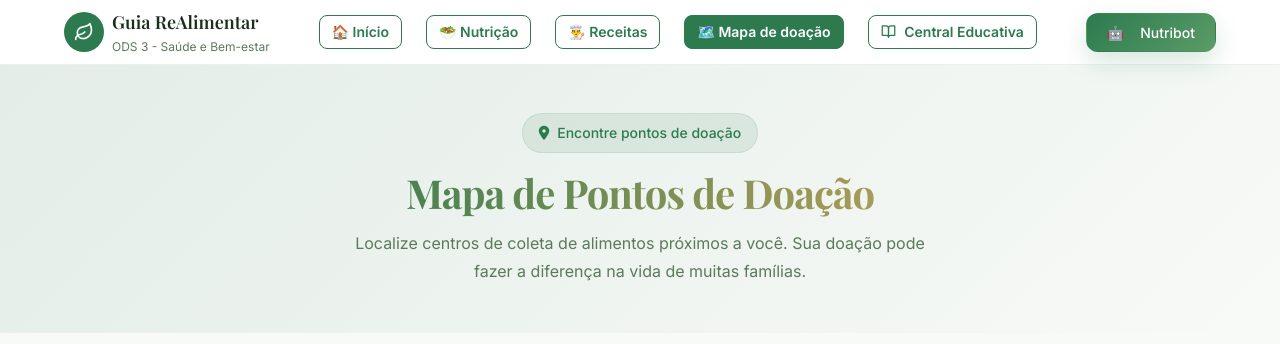
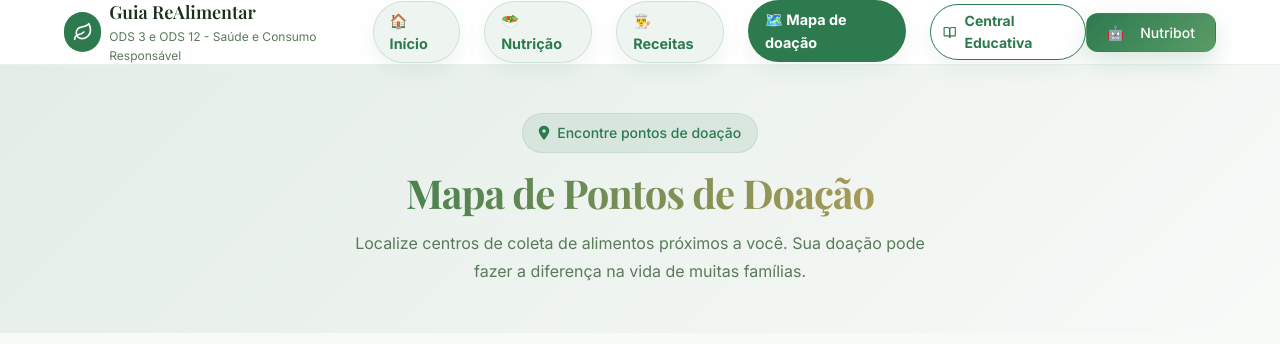
Before and after one commit to Danilocss13/trabalhoODS3.github.io, a plain HTML site: page mapa.html in a window 1280 px wide. Shown: the top 344 px of the page. Drawn offline with nearby package versions, Linux system fonts and the light colour scheme.

Commit message:
Update mapa.html

```diff
--- a/mapa.html
+++ b/mapa.html
@@ -189,21 +189,23 @@
     /* Central Educativa nav link */
     .nav-link-educativo {
       color: var(--primary) !important;
-      font-weight: 600 !important;
-      border: 1px solid var(--primary);
-      border-radius: 0.5rem;
-      padding: 0.3rem 0.75rem;
-      transition: all 0.2s ease;
+      font-weight: 700 !important;
+      border: 1px solid rgba(45, 122, 79, 0.16);
+      background-color: rgba(45, 122, 79, 0.08);
+      border-radius: 999px;
+      padding: 0.45rem 1rem;
+      transition: transform 0.2s ease, background-color 0.2s ease, color 0.2s ease;
       display: inline-flex;
       align-items: center;
       gap: 0.35rem;
-      background-color: #fff;
+      box-shadow: 0 8px 20px rgba(45, 122, 79, 0.08);
     }
 
     .nav-link-educativo:hover,
     .nav-link-educativo.active {
       background-color: var(--primary);
       color: #fff !important;
+      transform: translateY(-1px);
     }
 
     /* SVG icon helpers */
@@ -286,13 +288,15 @@
       display: inline-flex;
       align-items: center;
       gap: 0.35rem;
-      font-size: 0.875rem;
-      font-weight: 600;
+      font-size: 0.9rem;
+      font-weight: 700;
       color: var(--primary);
-      border: 1px solid var(--primary);
-      border-radius: 0.5rem;
-      padding: 0.3rem 0.75rem;
-      transition: all 0.2s ease;
+      background-color: rgba(45, 122, 79, 0.08);
+      border: 1px solid rgba(45, 122, 79, 0.16);
+      border-radius: 999px;
+      padding: 0.45rem 1rem;
+      transition: transform 0.2s ease, background-color 0.2s ease, color 0.2s ease;
+      box-shadow: 0 8px 20px rgba(45, 122, 79, 0.08);
       text-decoration: none;
     }
 
@@ -300,6 +304,7 @@
     .nav-link.active {
       background-color: var(--primary);
       color: #fff;
+      transform: translateY(-1px);
     }
 
     .menu-toggle {
@@ -888,7 +893,7 @@
         </div>
         <div class="logo-text">
           <span class="logo-title">Guia ReAlimentar</span>
-          <span class="logo-subtitle">ODS 3 - Saúde e Bem-estar</span>
+          <span class="logo-subtitle">ODS 3 e ODS 12 - Saúde e Consumo Responsável</span>
         </div>
       </a>
 
@@ -1107,19 +1112,21 @@
   </main>
 
   <!-- Footer -->
-  <footer class="footer">
+  <footer id="sobre" class="footer">
     <div class="container">
       <div class="footer-grid">
         <div class="footer-main">
-          <a href="index.html" class="footer-logo">
+          <a href="#" class="footer-logo" onclick="return false;">
             <div class="logo-icon">
-              <i class="fas fa-leaf"></i>
+              <svg xmlns="http://www.w3.org/2000/svg" width="20" height="20" viewBox="0 0 24 24" fill="none" stroke="currentColor" stroke-width="2" stroke-linecap="round" stroke-linejoin="round">
+                <path d="M11 20A7 7 0 0 1 9.8 6.1C15.5 5 17 4.48 19 2c1 2 2 4.18 2 8 0 5.5-4.78 10-10 10Z"/>
+                <path d="M2 21c0-3 1.85-5.36 5.08-6C9.5 14.52 12 13 13 12"/>
+              </svg>
             </div>
             <span class="footer-logo-text">Guia ReAlimentar</span>
           </a>
           <p class="footer-description">
-            Conectando doadores a quem precisa. Juntos podemos reduzir o desperdício
-            e garantir que nenhum alimento bom seja jogado fora.
+            Promovendo saúde e bem-estar através da alimentação consciente. Parte dos Objetivos de Desenvolvimento Sustentável da ONU (ODS 3 e ODS 12).
           </p>
         </div>
 
@@ -1137,7 +1144,7 @@
           <ul class="footer-nav-list">
             <li><a href="https://brasil.un.org/pt-br/sdgs" target="_blank" rel="noopener noreferrer">ODS 3 - Saúde</a></li>
             <li><a href="https://brasil.un.org/pt-br/sdgs" target="_blank" rel="noopener noreferrer">ODS 12 - Consumo Responsável</a></li>
-            <li><a href="#">Sustentabilidade</a></li>
+            <li><a href="#">Bem-estar</a></li>
           </ul>
         </div>
       </div>
@@ -1148,8 +1155,11 @@
           <h4 class="footer-credit-title">Desenvolvido por</h4>
           <p class="footer-credit-text">Alexsandro Oliveira Ferreira • Danilo Cezar Santos Santana • George Soares Barbosa • Iago Carvalho dos Santos • João Victor Costa Maia • Lucas Rodrigues dos Santos</p>
         </div>
-          <i class="fas fa-leaf"></i>
-          ODS 3 e ODS 12
+          <svg xmlns="http://www.w3.org/2000/svg" width="16" height="16" viewBox="0 0 24 24" fill="none" stroke="currentColor" stroke-width="2" stroke-linecap="round" stroke-linejoin="round">
+            <path d="M11 20A7 7 0 0 1 9.8 6.1C15.5 5 17 4.48 19 2c1 2 2 4.18 2 8 0 5.5-4.78 10-10 10Z"/>
+            <path d="M2 21c0-3 1.85-5.36 5.08-6C9.5 14.52 12 13 13 12"/>
+          </svg>
+          ODS 3 e ODS 12 - Saúde e Consumo Responsável
         </div>
       </div>
     </div>
```
